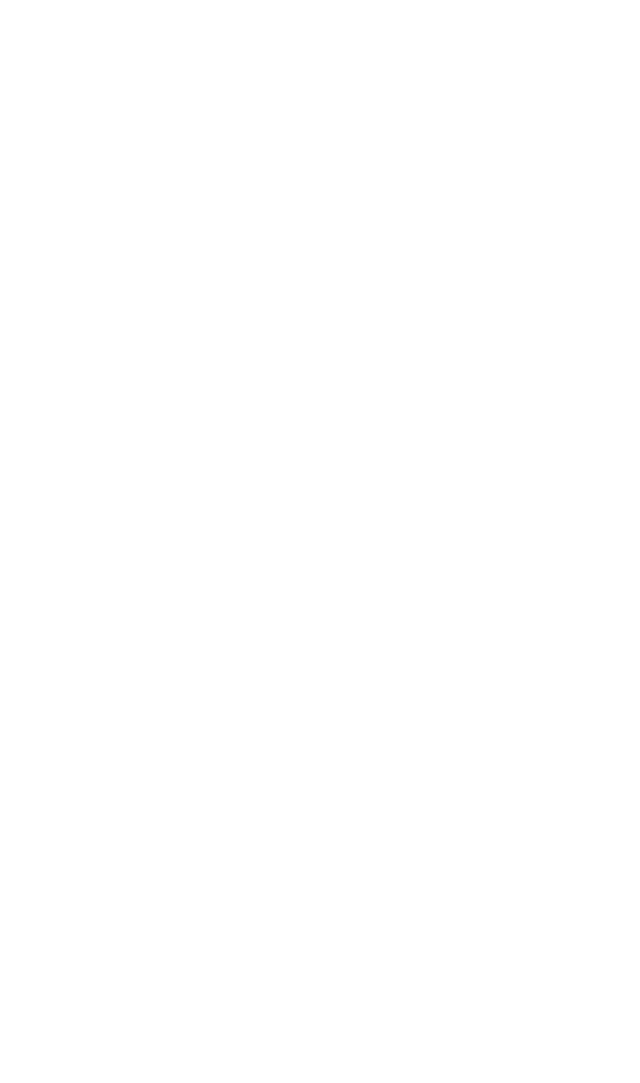
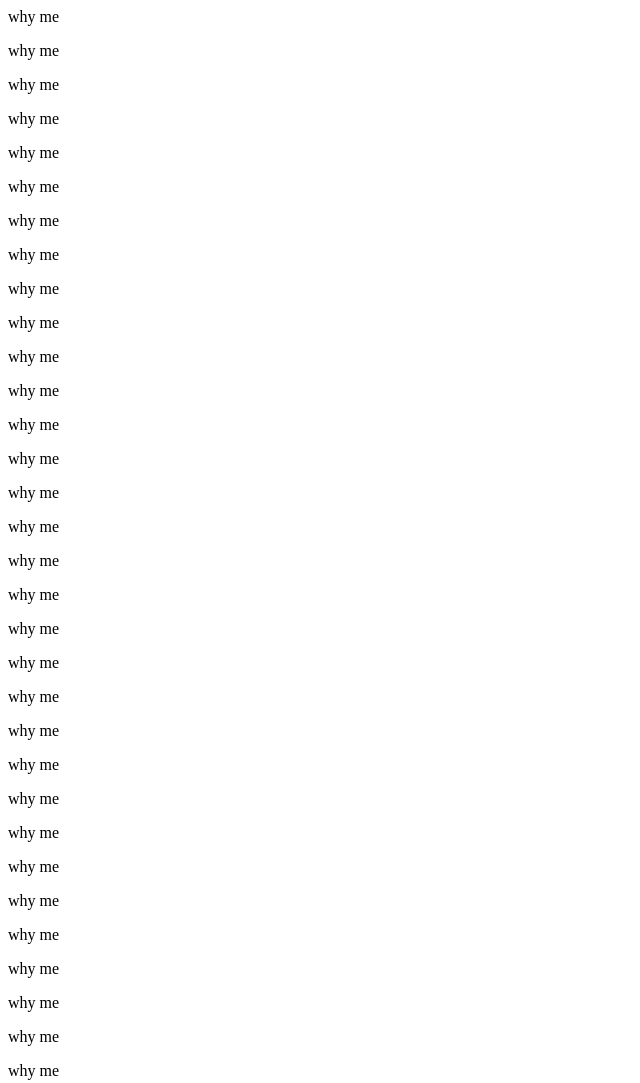
Before and after one commit to ndukwesamuel/testFolder, a plain HTML site: page index.html in a window 1280 px wide. Shown: the top 1083 px of the page, without its empty margins (0-640 px from the left). Before the commit the page ends 800 px from the top, so only its background shows below. Drawn offline with Linux system fonts and the light colour scheme.

Commit message:
Update index.html

```diff
--- a/index.html
+++ b/index.html
@@ -1 +1,10 @@
-<html> </html>
+<html>
+
+  <p>  why me </p>
+
+    <p>  why me </p>
+    <p>  why me </p>  <p>  why me </p>  <p>  why me </p>  <p>  why me </p>  <p>  why me </p>  <p>  why me </p>  <p>  why me </p>  <p>  why me </p>  <p>  why me </p>  <p>  why me </p>  <p>  why me </p>  <p>  why me </p>  <p>  why me </p>  <p>  why me </p>  <p>  why me </p>  <p>  why me </p>  <p>  why me </p>  <p>  why me </p>  <p>  why me </p>  <p>  why me </p>  <p>  why me </p>  <p>  why me </p>  <p>  why me </p>  <p>  why me </p>  <p>  why me </p>  <p>  why me </p>  <p>  why me </p>  <p>  why me </p>  <p>  why me </p>  <p>  why me </p>  <p>  why me </p>  <p>  why me </p>  <p>  why me </p>  <p>  why me </p>  <p>  why me </p>  <p>  why me </p>  <p>  why me </p>  <p>  why me </p>  <p>  why me </p>  <p>  why me </p>  <p>  why me </p>  <p>  why me </p>  <p>  why me </p>  <p>  why me </p>  <p>  why me </p>  <p>  why me </p>  <p>  why me </p>  <p>  why me </p>
+
+
+
+</html>
```
